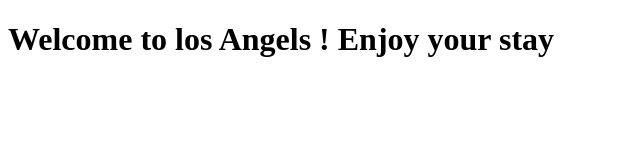
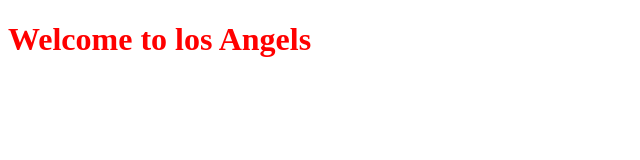
Before and after one commit to rp246c9/potionfy, a plain HTML site: page index.html in a window 1280 px wide. Shown: the whole page, without its empty margins (0-640 px from the left). Drawn offline with Linux system fonts and the light colour scheme.

Commit message:
Added color and removed text #1

```diff
--- a/index.html
+++ b/index.html
@@ -7,6 +7,6 @@
 <title>Welcome to Potionfy</title>
 </head>
 <body>
-  <h1>Welcome to los Angels ! Enjoy your stay</h1>
+  <h1 style="color:red"> Welcome to los Angels </h1>
 </body>
 </html>
```
